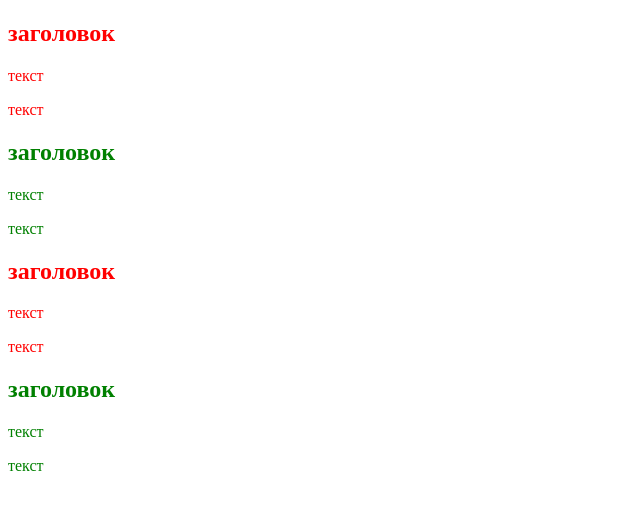
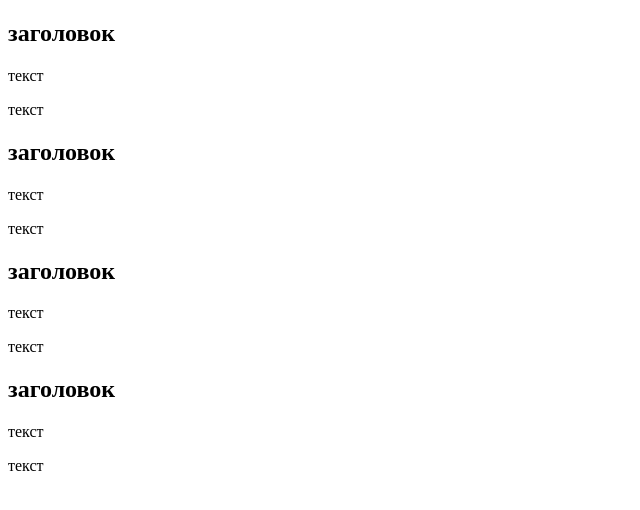
Before and after one commit to olehivoniuk/Programmimg---Plan-of-learning, a plain HTML site: page selectors.html in a window 1280 px wide. Shown: the whole page, without its empty margins (0-640 px from the left). Drawn offline with Linux system fonts and the light colour scheme.

Commit message:
added styles

```diff
--- a/styles1.css
+++ b/styles1.css
@@ -1,2 +1,3 @@
-.block1 {color: red}
-.block2 {color: green;}
+.block1 .block2 {
+    font-size: 20p/1.5 Arial;
+}
```
